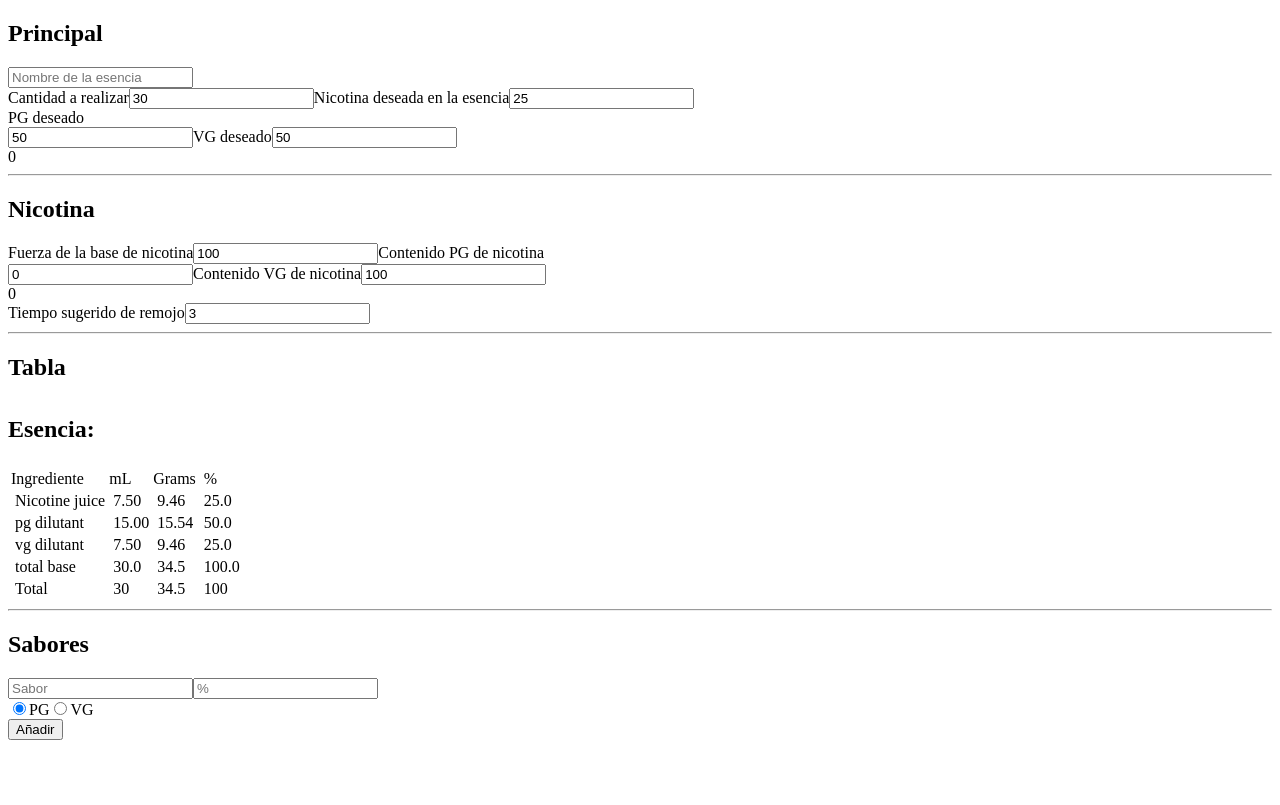
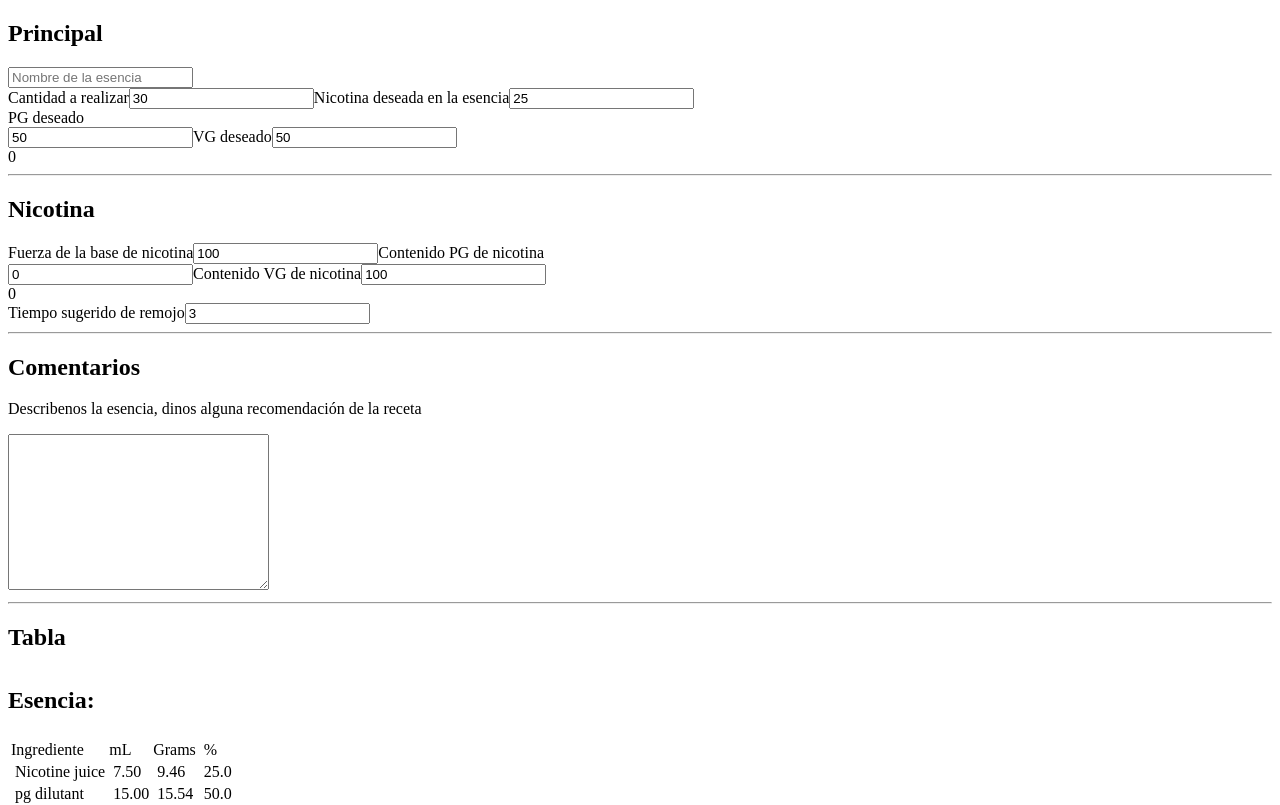
Before and after one commit to Juanpistir/nicotine-liquids, a React (Vite) app: page / in a window 1280 px wide. Shown: the top 805 px of the page. Built offline with nearby package versions, Linux system fonts and the light colour scheme.

Commit message:
hicimos un textarea

```diff
--- a/src/Form.jsx
+++ b/src/Form.jsx
@@ -143,6 +143,10 @@ function Form() {
         value={tiempo}
       />
       <hr></hr>
+      <h2>Comentarios</h2>
+      <p>Describenos la esencia, dinos alguna recomendación de la receta</p>
+      <textarea name="descripcion" id="1" cols="30" rows="10"></textarea>
+      <hr></hr>
       <h2>Tabla</h2>
       <TableSabores
         nombreEsencia={nombreEsencia}
```
